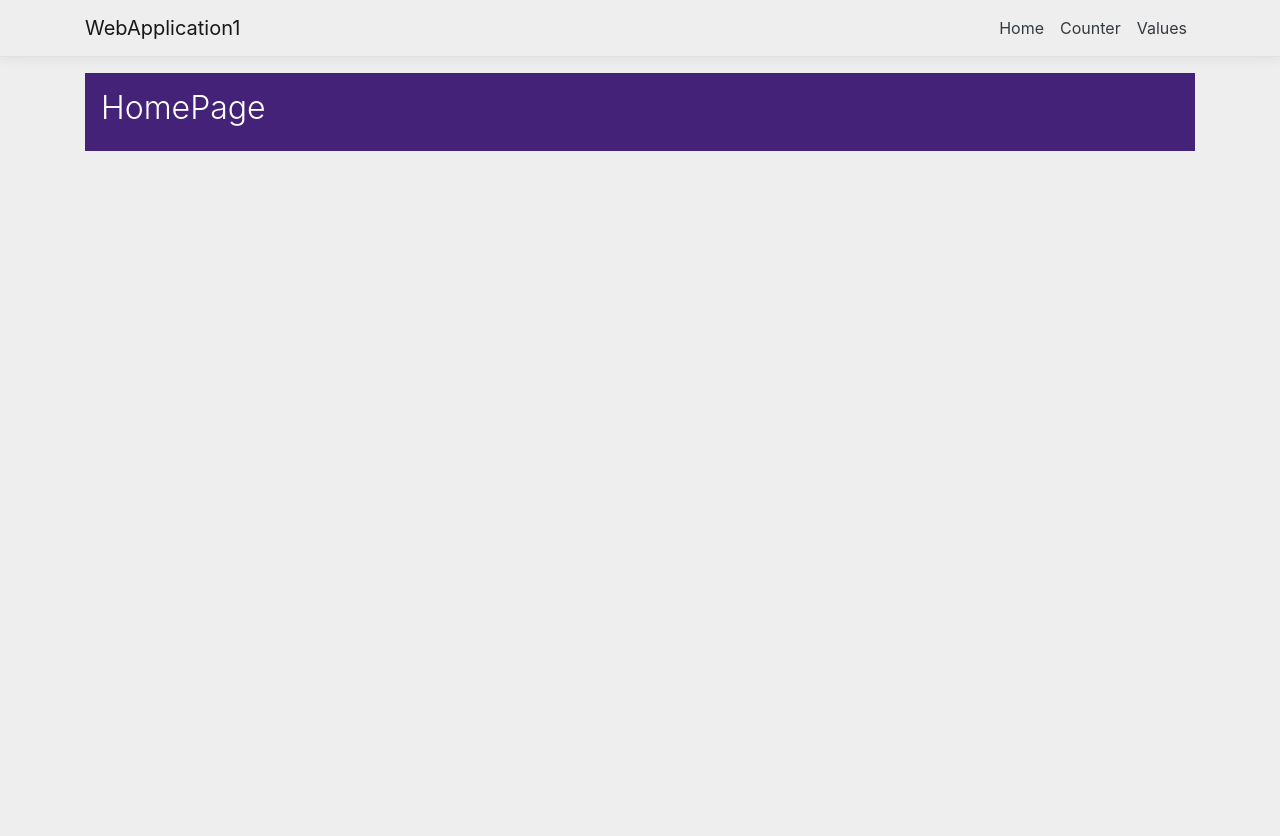
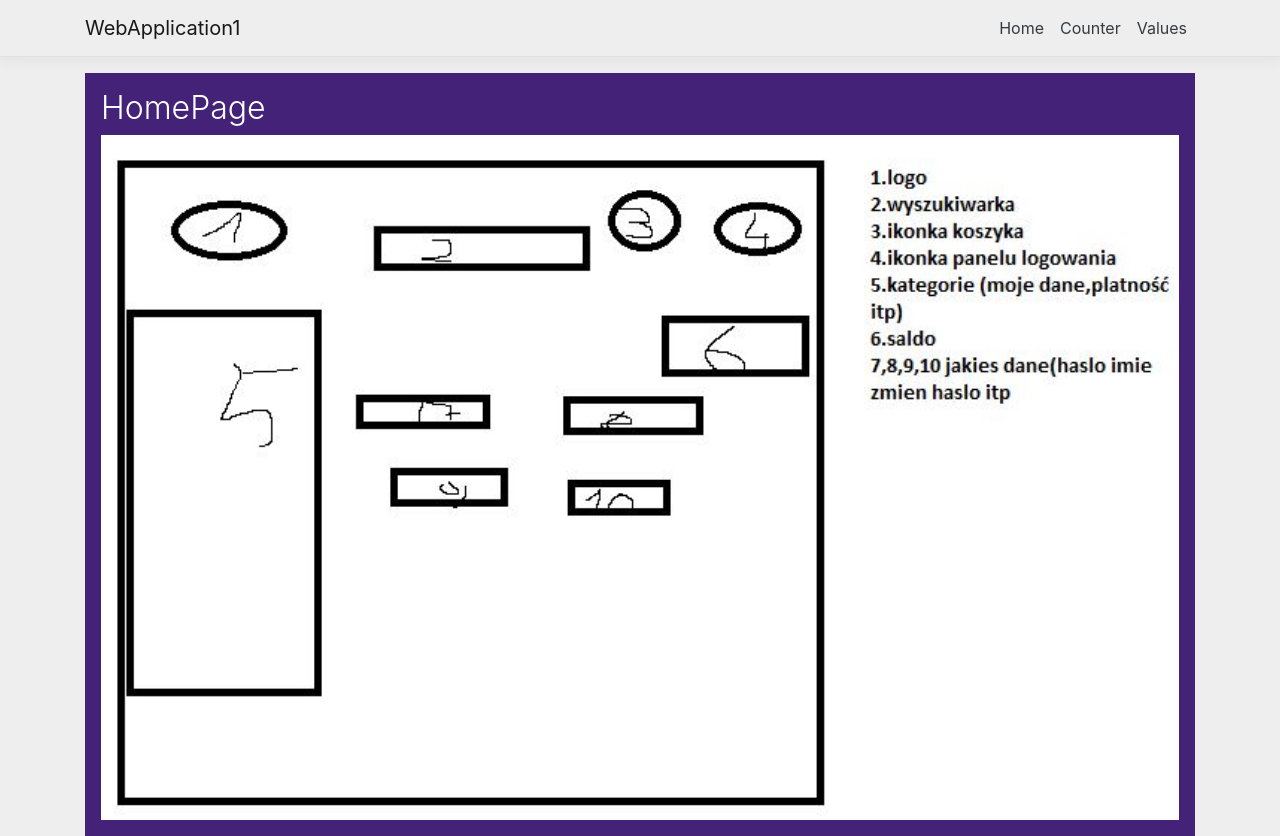
Before and after one commit to RumSoft/IV-online-shop-with-learning-materials, a React (Create React App) app in the folder Projekcik.Client/: page / in a window 1280 px wide. Before the commit the page ends 800 px from the top, so only its background shows below. Built offline with nearby package versions, Linux system fonts and the light colour scheme.

Commit message:
test image

```diff
--- a/Projekcik.Client/src/pages/Home/index.js
+++ b/Projekcik.Client/src/pages/Home/index.js
@@ -1,11 +1,13 @@
 import React, { Component } from 'react';
 import './index.scss';
+import img from './concept.JPG';
 
 export default class HomePage extends Component {
   render() {
     return (
       <div className="homepage">
         <h2>HomePage</h2>
+        <img src={img} className="concent" />
       </div>
     );
   }
--- a/Projekcik.Client/src/pages/Home/index.scss
+++ b/Projekcik.Client/src/pages/Home/index.scss
@@ -6,4 +6,8 @@
     font-weight: 300;
     color: white;
   }
+
+  .concent {
+    width: 100%;
+  }
 }
```
Also changed, not shown: Projekcik.Client/src/Pages/Home/concept.JPG (added).
